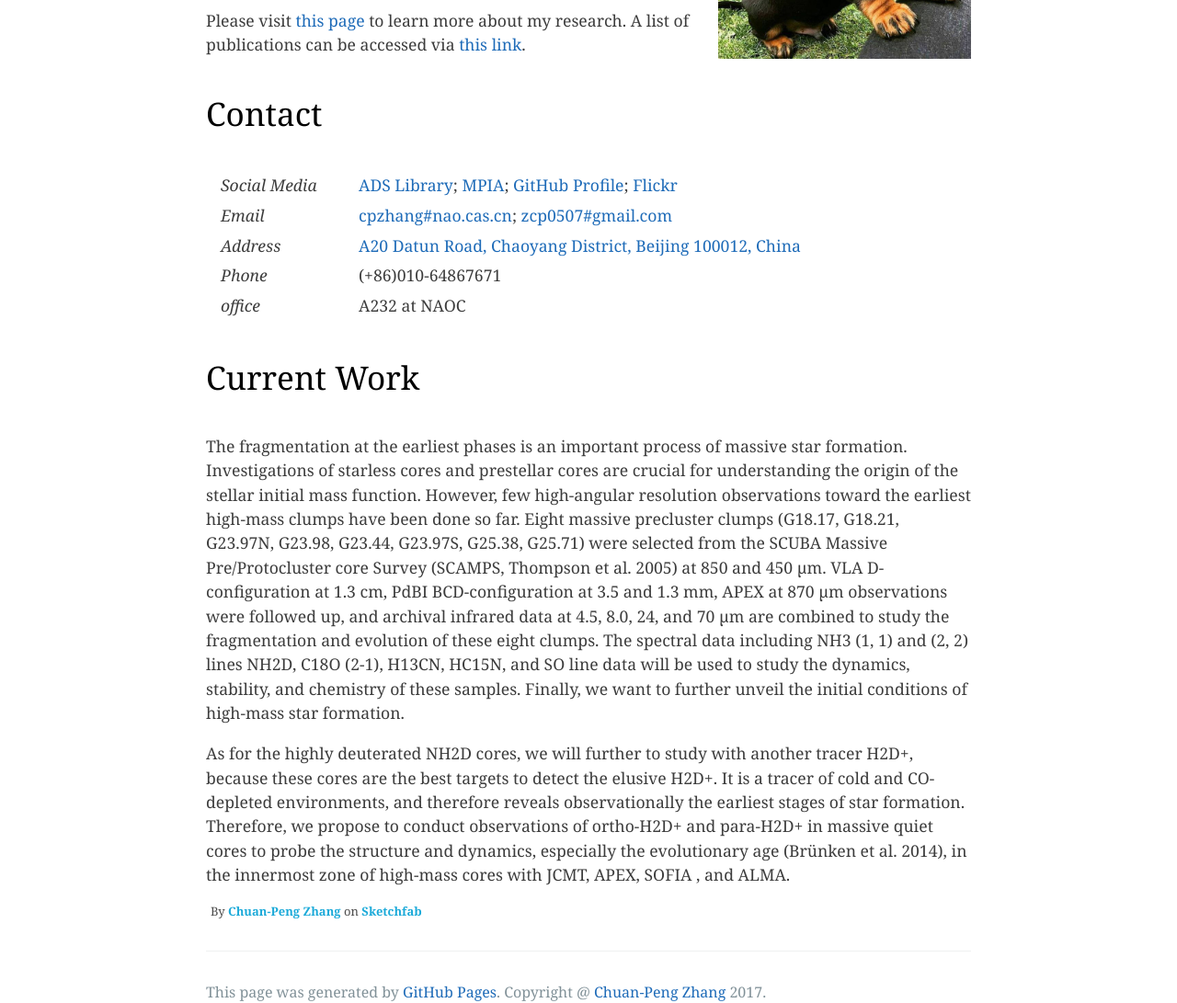
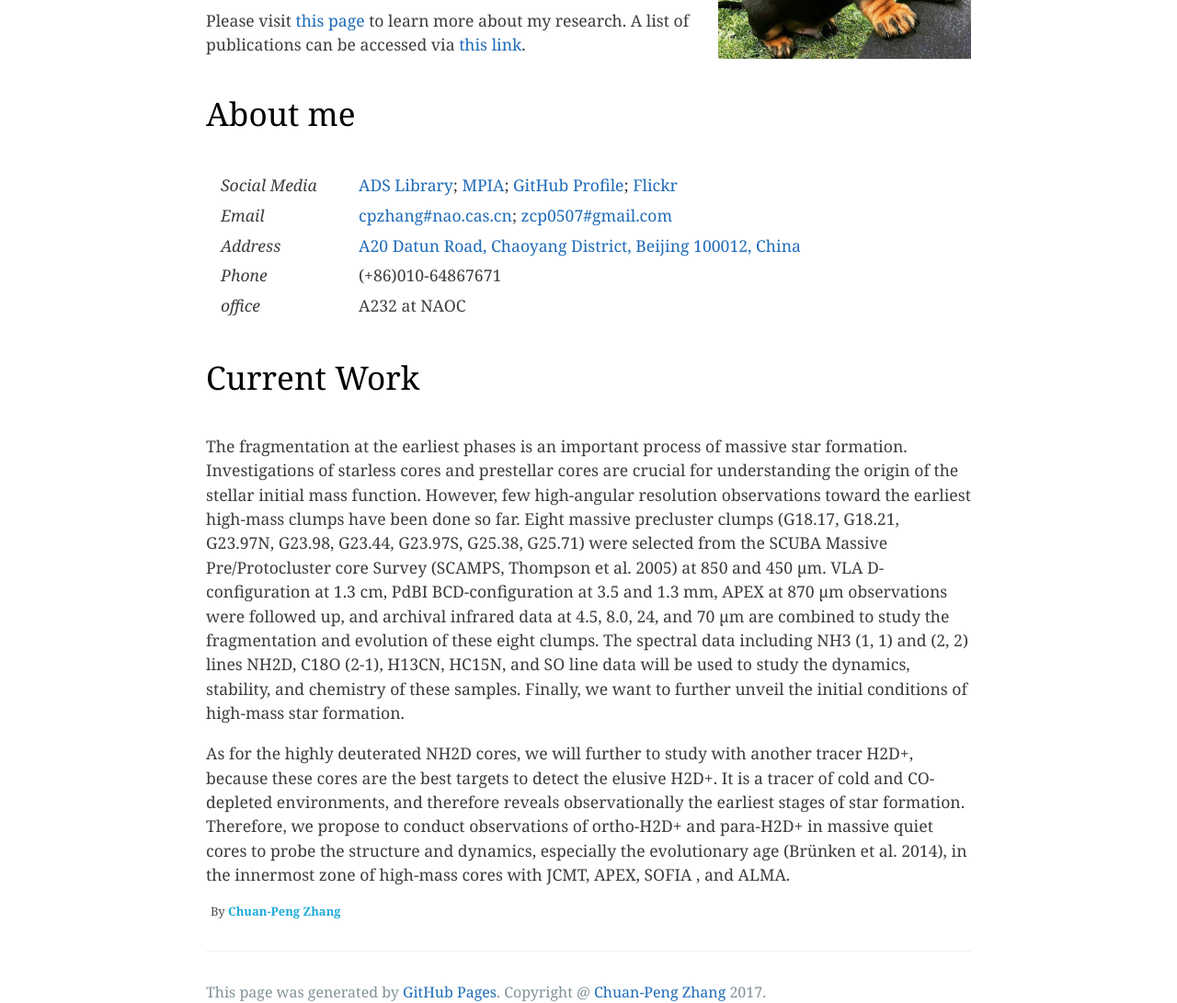
Before and after one commit to zcp521/zcp521.github.io, a Jekyll site: the page built from index.html, in a window 1280 px wide. Shown: the part 713-1804 px from the top of the page at 92% size. Built offline with Jekyll 4.4.1, drawn with Linux system fonts in a browser that asks for light colours; the list of posts is cut into pages by our own code.

Commit message:
Update index.html

```diff
--- a/index.html
+++ b/index.html
@@ -29,7 +29,7 @@ tagline: "Assistant Scientist at National Astronomical Observatories, Chinese Ac
 	</p>
 </p>
 
-<p style="color: black; font-size: 200%; text-align: left;">Contact</p>
+<p style="color: black; font-size: 200%; text-align: left;">About me</p>
 
 <table border="0">
  	<tbody>
@@ -97,6 +97,7 @@ in the innermost zone of high-mass cores with JCMT, APEX, SOFIA , and ALMA.
 <!--    <a href="https://sketchfab.com/models/4c12c402559d4e879dfbadcd45463f5c?utm_medium=embed&utm_source=website&utm_campain=share-popup" target="_blank" style="font-weight: bold; color: #1CAAD9;">C18O 2-1 cube of G22</a>
 -->
 By <a href="https://sketchfab.com/zhang?utm_medium=embed&utm_source=website&utm_campain=share-popup" target="_blank" style="font-weight: bold; color: #1CAAD9;">Chuan-Peng Zhang</a>
-    on <a href="https://sketchfab.com?utm_medium=embed&utm_source=website&utm_campain=share-popup" target="_blank" style="font-weight: bold; color: #1CAAD9;">Sketchfab</a>
+<!--     on <a href="https://sketchfab.com?utm_medium=embed&utm_source=website&utm_campain=share-popup" target="_blank" style="font-weight: bold; color: #1CAAD9;">Sketchfab</a>
+-->
 </p>
 </div>
```
